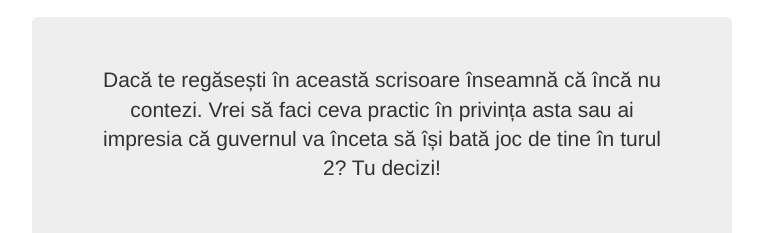
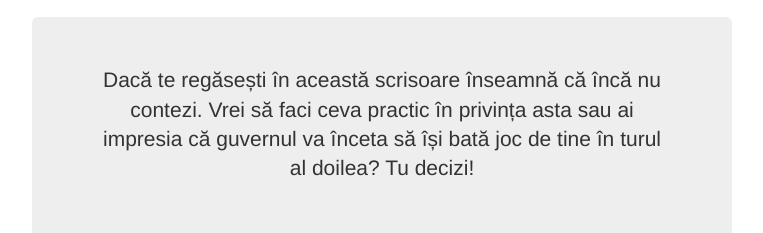
Before and after one commit to lazcatluc/contezi, a plain HTML site: page www/istoric.html in a window 1280 px wide. Shown: the part 792-1025 px from the top of the page, without its empty margins (258-1021 px from the left). Drawn offline with Linux system fonts and the light colour scheme.

Commit message:
fixed typos

```diff
--- a/www/istoric.html
+++ b/www/istoric.html
@@ -47,7 +47,7 @@
 
 	</div>
 	<div class="jumbotron">
-        <p class="lead">Dacă te regăsești în această scrisoare înseamnă că încă nu contezi. Vrei să faci ceva practic în privința asta sau ai impresia că guvernul va înceta să își bată joc de tine în turul 2? Tu decizi!</p>
+        <p class="lead">Dacă te regăsești în această scrisoare înseamnă că încă nu contezi. Vrei să faci ceva practic în privința asta sau ai impresia că guvernul va înceta să își bată joc de tine în turul al doilea? Tu decizi!</p>
       </div>
 	  <div class="footer">
         <p>&copy; 2014 Cătălin Lazar &amp; Ștefan David</p>
```
